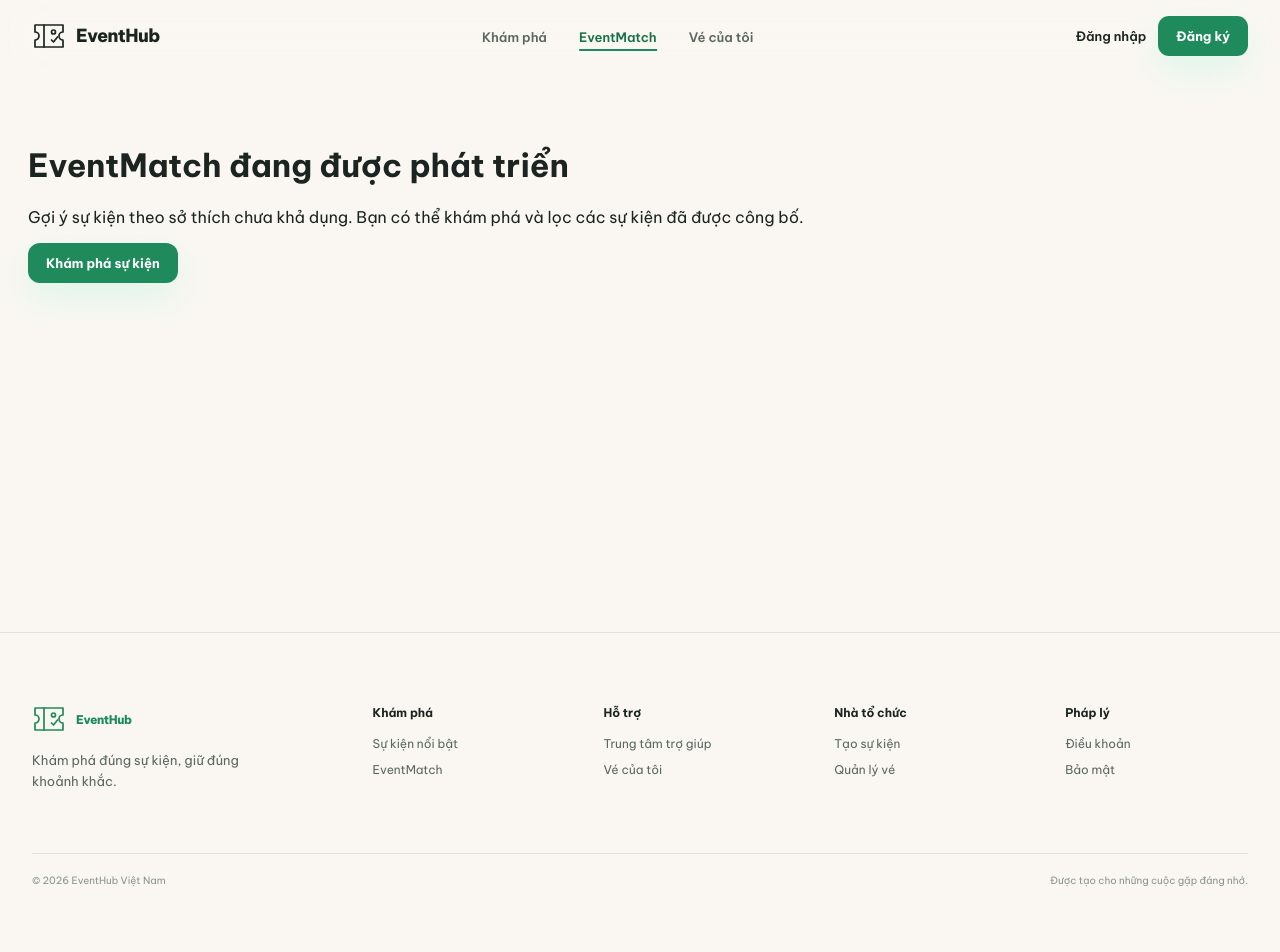
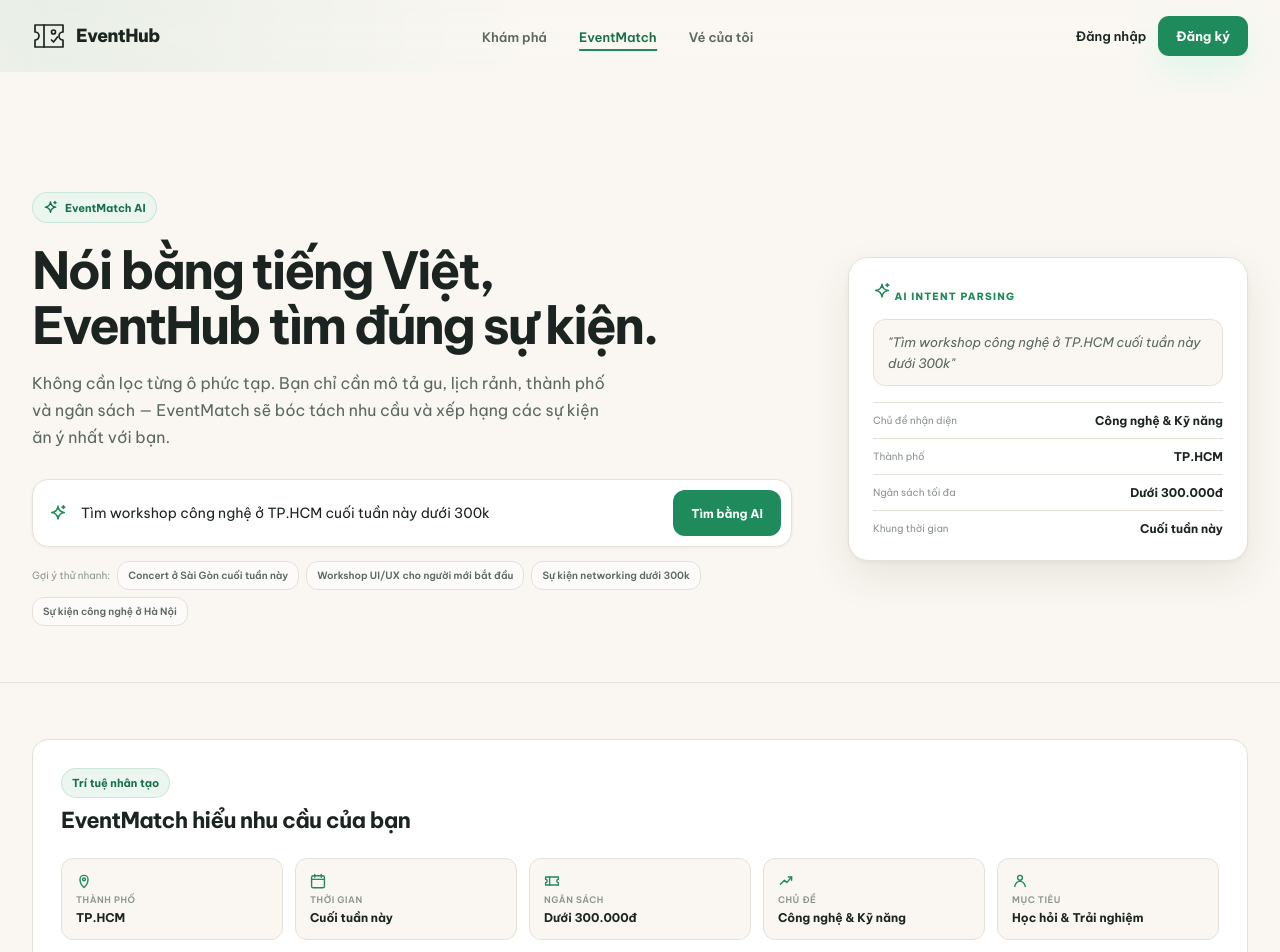
Before and after one commit to ThangHoQuoc/EventHub, a React (Vite) app in the folder frontend/: page /eventmatch in a window 1280 px wide. Shown: the top 952 px of the page. Before the commit the page ends 911 px from the top, so only its background shows below. Built offline with nearby package versions, Linux system fonts and the light colour scheme.

Commit message:
feat(eventmatch): restore full ai natural language match ui with intent preview

```diff
--- a/frontend/src/pages/EventMatchPage.tsx
+++ b/frontend/src/pages/EventMatchPage.tsx
@@ -1,4 +1,242 @@
+import { useState, useTransition } from "react";
 import { Link } from "react-router-dom";
+import { EventGrid } from "../components/event/EventGrid";
+import { LineIcon } from "../components/ui/LineIcon";
+import { EmptyState } from "../components/ui/EmptyState";
+import { matchedEvents, mockEvents } from "../data/mockEvents";
+import type { Event, EventMatchPreferences } from "../types/event";
+
+const examples = [
+  "Concert ở Sài Gòn cuối tuần này",
+  "Workshop UI/UX cho người mới bắt đầu",
+  "Sự kiện networking dưới 300k",
+  "Sự kiện công nghệ ở Hà Nội",
+];
+
 export function EventMatchPage() {
-  return <main className="result-main"><h1>EventMatch đang được phát triển</h1><p>Gợi ý sự kiện theo sở thích chưa khả dụng. Bạn có thể khám phá và lọc các sự kiện đã được công bố.</p><Link className="btn btn-primary" to="/explore">Khám phá sự kiện</Link></main>;
+  const [query, setQuery] = useState("Tìm workshop công nghệ ở TP.HCM cuối tuần này dưới 300k");
+  const [isSearching, startTransition] = useTransition();
+  const [analyzing, setAnalyzing] = useState(false);
+  const [matchedList, setMatchedList] = useState<Event[]>(matchedEvents);
+
+  // Phân tích intent động dựa trên query người dùng
+  const parseQuery = (text: string): EventMatchPreferences => {
+    const lower = text.toLowerCase();
+    const city = lower.includes("hà nội")
+      ? "Hà Nội"
+      : lower.includes("đà nẵng")
+      ? "Đà Nẵng"
+      : "TP.HCM";
+
+    let topic = "Công nghệ & Kỹ năng";
+    if (lower.includes("nhạc") || lower.includes("concert") || lower.includes("indie")) {
+      topic = "Âm nhạc / Concert";
+    } else if (lower.includes("ux") || lower.includes("thiết kế") || lower.includes("design")) {
+      topic = "Thiết kế & Sáng tạo";
+    } else if (lower.includes("networking") || lower.includes("startup") || lower.includes("kinh doanh")) {
+      topic = "Kinh doanh & Khởi nghiệp";
+    }
+
+    let maxBudget = 500000;
+    if (lower.includes("miễn phí") || lower.includes("free")) maxBudget = 0;
+    else if (lower.includes("300k") || lower.includes("300.000")) maxBudget = 300000;
+    else if (lower.includes("200k") || lower.includes("200.000")) maxBudget = 200000;
+
+    const dateRange = lower.includes("cuối tuần")
+      ? "Cuối tuần này"
+      : lower.includes("tối")
+      ? "Tối nay"
+      : "Tháng này";
+
+    return {
+      city,
+      topic,
+      maxBudget,
+      dateRange,
+      goal: "Học hỏi & Trải nghiệm",
+      audienceLevel: "beginner",
+    };
+  };
+
+  const [preferences, setPreferences] = useState<EventMatchPreferences>(() => parseQuery(query));
+
+  function handleSearch(customQuery?: string) {
+    const activeText = customQuery ?? query;
+    if (!activeText.trim()) return;
+
+    setAnalyzing(true);
+    const parsed = parseQuery(activeText);
+    setPreferences(parsed);
+
+    setTimeout(() => {
+      startTransition(() => {
+        // Lọc và xếp hạng sự kiện theo gu
+        const results = mockEvents
+          .map((item) => {
+            let score = 75;
+            if (item.city === parsed.city) score += 10;
+            if (parsed.topic && item.category.toLowerCase().includes(parsed.topic.slice(0, 4).toLowerCase())) score += 10;
+            if (item.minPrice <= (parsed.maxBudget ?? 500000)) score += 5;
+            return {
+              ...item,
+              matchScore: Math.min(score, 98),
+              matchReason: `Phù hợp với chủ đề ${parsed.topic}, tại ${parsed.city} và ngân sách dự kiến.`,
+            };
+          })
+          .sort((a, b) => (b.matchScore ?? 0) - (a.matchScore ?? 0));
+
+        setMatchedList(results.slice(0, 4));
+        setAnalyzing(false);
+      });
+    }, 350);
+  }
+
+  function handleExampleClick(example: string) {
+    setQuery(example);
+    handleSearch(example);
+  }
+
+  return (
+    <div className="ev-editorial-page ev-eventmatch-page">
+      {/* Hero section */}
+      <section className="ev-em-hero">
+        <div className="ev-em-hero-inner">
+          <div className="ev-em-copy">
+            <span className="ev-eyebrow">
+              <LineIcon name="sparkles" /> EventMatch AI
+            </span>
+            <h1>
+              Nói bằng tiếng Việt,
+              <br />
+              EventHub tìm đúng sự kiện.
+            </h1>
+            <p>
+              Không cần lọc từng ô phức tạp. Bạn chỉ cần mô tả gu, lịch rảnh, thành phố và ngân
+              sách — EventMatch sẽ bóc tách nhu cầu và xếp hạng các sự kiện ăn ý nhất với bạn.
+            </p>
+
+            <div className="ev-em-input-wrap">
+              <div className="ev-em-input-row">
+                <LineIcon name="sparkles" />
+                <input
+                  aria-label="Mô tả sự kiện bạn muốn tìm"
+                  disabled={analyzing}
+                  onChange={(e) => setQuery(e.target.value)}
+                  onKeyDown={(e) => e.key === "Enter" && handleSearch()}
+                  placeholder="Ví dụ: Tìm đêm nhạc acoustic ở Sài Gòn cuối tuần này dưới 250k..."
+                  value={query}
+                />
+                <button
+                  className="ev-em-submit"
+                  disabled={analyzing || !query.trim()}
+                  onClick={() => handleSearch()}
+                  type="button"
+                >
+                  {analyzing ? "Đang phân tích..." : "Tìm bằng AI"}
+                </button>
+              </div>
+
+              <div className="ev-em-chips">
+                <span>Gợi ý thử nhanh:</span>
+                {examples.map((example) => (
+                  <button
+                    key={example}
+                    onClick={() => handleExampleClick(example)}
+                    type="button"
+                  >
+                    {example}
+                  </button>
+                ))}
+              </div>
+            </div>
+          </div>
+
+          <aside className="ev-em-preview" aria-label="Cách EventMatch phân tích nhu cầu">
+            <span className="ev-em-preview-label">
+              <LineIcon name="sparkles" /> AI Intent Parsing
+            </span>
+            <div className="ev-em-preview-query">"{query}"</div>
+            <div className="ev-em-preview-tags">
+              <div>
+                <small>Chủ đề nhận diện</small>
+                <strong>{preferences.topic}</strong>
+              </div>
+              <div>
+                <small>Thành phố</small>
+                <strong>{preferences.city}</strong>
+              </div>
+              <div>
+                <small>Ngân sách tối đa</small>
+                <strong>
+                  {preferences.maxBudget === 0
+                    ? "Miễn phí"
+                    : `Dưới ${preferences.maxBudget?.toLocaleString("vi-VN")}đ`}
+                </strong>
+              </div>
+              <div>
+                <small>Khung thời gian</small>
+                <strong>{preferences.dateRange}</strong>
+              </div>
+            </div>
+          </aside>
+        </div>
+      </section>
+
+      {/* Results Section */}
+      <section className="ev-em-results">
+        <div className="ev-em-understanding">
+          <div>
+            <span className="ev-eyebrow">Trí tuệ nhân tạo</span>
+            <h2>EventMatch hiểu nhu cầu của bạn</h2>
+          </div>
+          <div className="ev-em-pref-grid">
+            {[
+              ["map-pin", "Thành phố", preferences.city],
+              ["calendar", "Thời gian", preferences.dateRange],
+              [
+                "ticket",
+                "Ngân sách",
+                preferences.maxBudget === 0
+                  ? "Miễn phí"
+                  : `Dưới ${preferences.maxBudget?.toLocaleString("vi-VN")}đ`,
+              ],
+              ["trending", "Chủ đề", preferences.topic],
+              ["user", "Mục tiêu", preferences.goal],
+            ].map(([icon, label, value]) => (
+              <div key={label}>
+                <LineIcon name={icon as never} />
+                <small>{label}</small>
+                <strong>{value}</strong>
+              </div>
+            ))}
+          </div>
+        </div>
+
+        <div className="ev-em-result-header">
+          <div>
+            <span className="ev-eyebrow">Kết quả đề xuất</span>
+            <h2>
+              {matchedList.length > 0
+                ? `EventMatch tìm thấy ${matchedList.length} sự kiện tương thích cao`
+                : "Chưa có sự kiện khớp hoàn toàn"}
+            </h2>
+          </div>
+          <Link className="ev-text-link" to="/explore">
+            Khám phá tất cả <LineIcon name="arrow-right" />
+          </Link>
+        </div>
+
+        {matchedList.length > 0 ? (
+          <EventGrid events={matchedList} variant="match" />
+        ) : (
+          <EmptyState
+            actionLabel="Khám phá tất cả sự kiện"
+            actionTo="/explore"
+            description="Thử thay đổi ngân sách hoặc mô tả rộng hơn để tìm được nhiều lựa chọn hơn."
+            title="Chưa tìm thấy sự kiện phù hợp"
+          />
+        )}
+      </section>
+    </div>
+  );
 }
```
